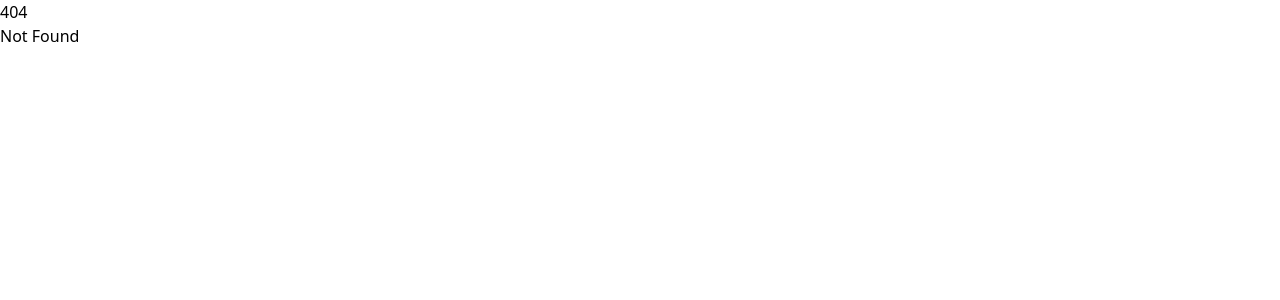
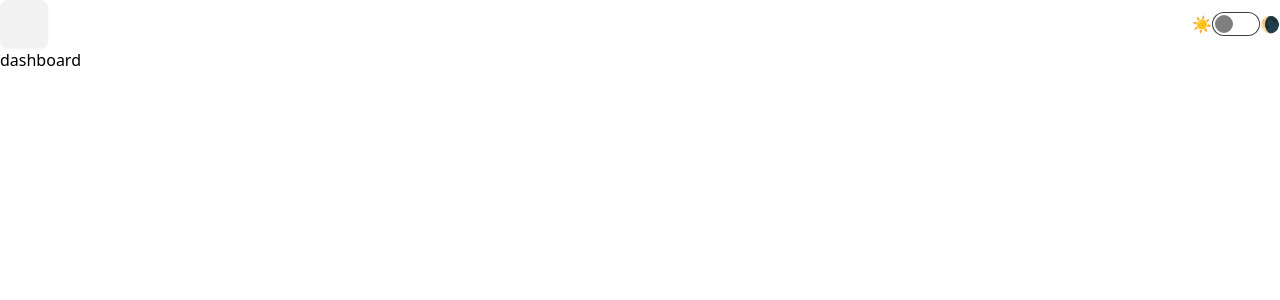
Before and after one commit to typov-software/demarchy, a SvelteKit app: page /app/dashboard in a window 1280 px wide. Before the commit this address had no page. Shown: the top 300 px of the page. Built offline with nearby package versions, Linux system fonts and the light colour scheme.

Commit message:
add appbar with theme toggle

```diff
--- a/package.json
+++ b/package.json
@@ -28,6 +28,7 @@
 		"postcss": "^8.4.31",
 		"prettier": "^2.8.0",
 		"prettier-plugin-svelte": "^2.10.1",
+		"sass": "^1.69.5",
 		"svelte": "^4.0.5",
 		"svelte-check": "^3.4.3",
 		"tailwindcss": "^3.3.5",
--- /dev/null
+++ b/src/lib/components/AppBar.svelte
@@ -0,0 +1,92 @@
+<script lang="ts">
+	let theme: string | null = null;
+
+	function updateTheme(t: string) {
+		document.querySelector('html')?.setAttribute('data-theme', t);
+		localStorage.setItem('theme', t);
+	}
+
+	function onToggleMode() {
+		const stored = window.localStorage.getItem('theme');
+		const prefersDark = window.matchMedia('(prefers-color-scheme: dark').matches;
+		const lastTheme = stored ? stored : prefersDark ? 'dark' : 'light';
+		if (stored) {
+			theme = lastTheme === 'dark' ? 'light' : 'dark';
+		} else {
+			theme = prefersDark ? 'light' : 'dark';
+		}
+		updateTheme(theme);
+	}
+
+	function applyStored() {
+		let stored = window.localStorage.getItem('theme');
+		if (stored) {
+			theme = stored;
+			updateTheme(stored);
+		}
+	}
+
+	// once the window is available look for localStorage value
+	if (typeof window !== 'undefined' && window?.localStorage) {
+		applyStored();
+	}
+</script>
+
+<header class="flex flex-row items-center">
+	<button class="btn btn-square">
+		<svg
+			width="24"
+			height="24"
+			viewBox="0 0 24 24"
+			fill="none"
+			xmlns="http://www.w3.org/2000/svg"
+			class="d-menu"
+		>
+			<g clip-path="url(#clip0_154_35)">
+				<path d="M3 18H21V16H3V18ZM3 13H21V11H3V13ZM3 6V8H21V6H3Z" />
+			</g>
+			<defs>
+				<clipPath id="clip0_154_35">
+					<rect width="24" height="24" fill="white" />
+				</clipPath>
+			</defs>
+		</svg>
+	</button>
+
+	<div class="flex flex-1" />
+
+	<div class="theme-toggle flex flex-row">
+		<span role="img" class="sun">☀️</span>
+		<input type="checkbox" class="toggle" checked={theme === 'dark'} on:change={onToggleMode} />
+		<span role="img" class="moon">🌘</span>
+	</div>
+</header>
+
+<style lang="scss">
+	[data-theme='dark'] {
+		svg.d-menu path {
+			fill: #ffffff;
+		}
+		.theme-toggle {
+			.moon {
+				opacity: 1;
+			}
+			.sun {
+				opacity: 0.2;
+			}
+		}
+	}
+	[data-theme='light'] {
+		svg.d-menu path {
+			fill: #000000;
+		}
+		.theme-toggle {
+			.moon {
+				opacity: 0.2;
+			}
+			.sun {
+				opacity: 1;
+			}
+		}
+	}
+</style>
--- /dev/null
+++ b/src/routes/app/+layout.svelte
@@ -0,0 +1,8 @@
+<script>
+	import AppBar from '$lib/components/AppBar.svelte';
+</script>
+
+<main>
+	<AppBar />
+	<slot />
+</main>
--- /dev/null
+++ b/src/routes/app/dashboard/+page.svelte
@@ -0,0 +1,4 @@
+<script>
+</script>
+
+<h1>dashboard</h1>
--- a/src/routes/dashboard/+page.svelte
+++ /dev/null
@@ -1 +0,0 @@
-<h1>Dashboard</h1>
--- a/src/routes/join/profile/+page.svelte
+++ b/src/routes/join/profile/+page.svelte
@@ -64,5 +64,5 @@
 		</div>
 	</form>
 
-	<a href="/dashboard" class="btn btn-success">Get started</a>
+	<a href="/app/dashboard" class="btn btn-success">Get started</a>
 </AuthCheck>
--- a/tailwind.config.js
+++ b/tailwind.config.js
@@ -4,7 +4,7 @@ const sharedThemeOptions = {
 	'--rounded-badge': '1.9rem', // border radius rounded-badge utility class, used in badges and similar
 	'--animation-btn': '0.25s', // duration of animation when you click on button
 	'--animation-input': '0.2s', // duration of animation for inputs like checkbox, toggle, radio, etc
-	'--btn-focus-scale': '0.95', // scale transform of button when you focus on it
+	'--btn-focus-scale': '1', // scale transform of button when you focus on it
 	'--border-btn': '1px', // border width of buttons
 	'--tab-border': '1px', // border width of tabs
 	'--tab-radius': '0.5rem' // border radius of tabs
@@ -20,7 +20,7 @@ export default {
 	daisyui: {
 		themes: [
 			{
-				light_demarchy: {
+				light: {
 					...sharedThemeOptions,
 					'color-scheme': 'light',
 					primary: '#0D0D0D',
@@ -42,7 +42,7 @@ export default {
 				}
 			},
 			{
-				dark_demarchy: {
+				dark: {
 					...sharedThemeOptions,
 					'color-scheme': 'dark',
 					primary: '#373737',
@@ -59,7 +59,6 @@ export default {
 					error: '#ff0000'
 				}
 			}
-		],
-		darkTheme: 'dark_demarchy'
+		]
 	}
 };
```
Also changed, not shown: 2 other files (tests, documents, lock files or other folders).
